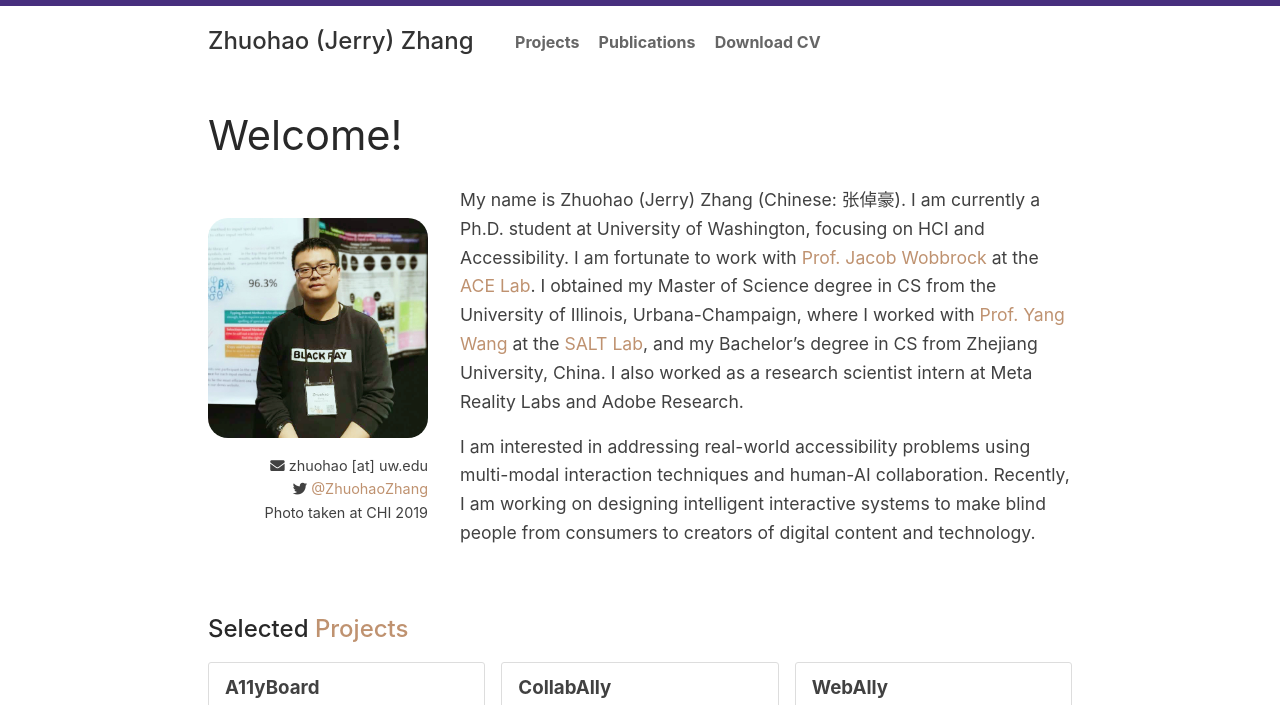
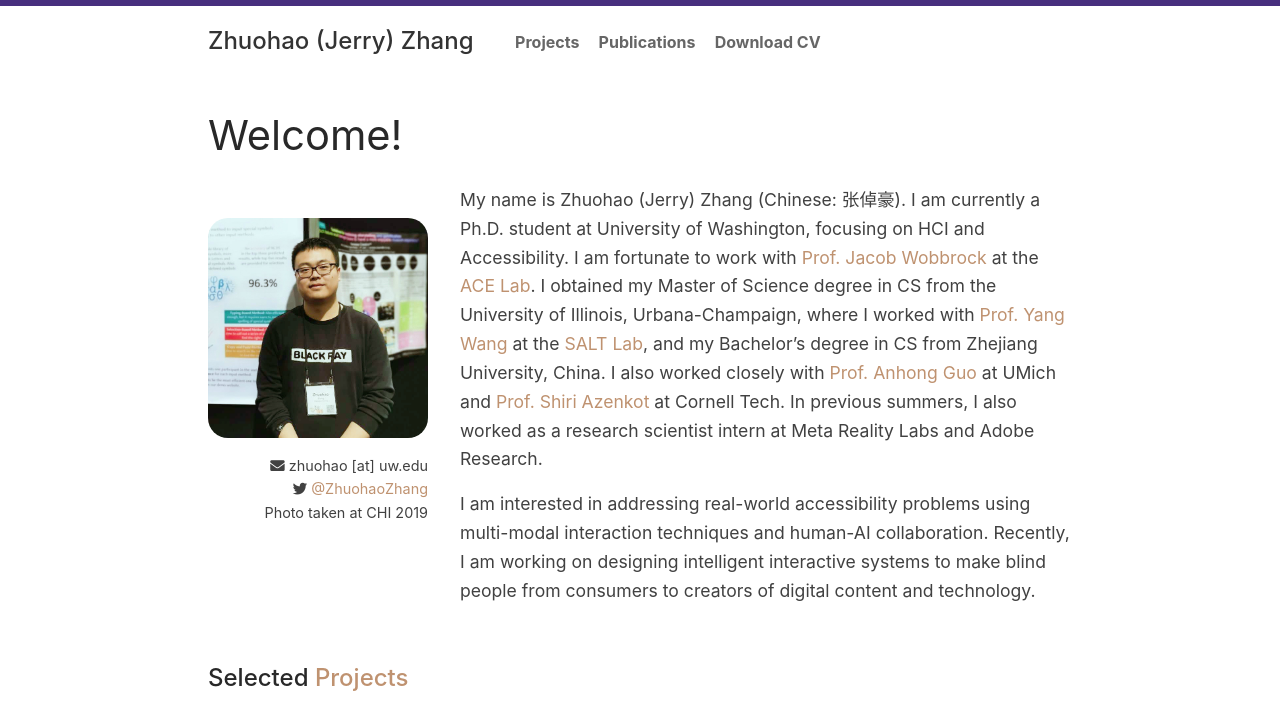
Before and after one commit to zhuohaouw/zhuohaouw.github.io, a Jekyll site: the page built from index.md, in a window 1280 px wide and 900 px high, cut to the strip 0-705 px from the top of the window. Built offline with Jekyll 4.4.1, drawn with Linux system fonts in a browser that asks for light colours.

Commit message:
update intro

```diff
--- a/index.md
+++ b/index.md
@@ -22,7 +22,7 @@ class: home
 </div>
 
 <div class="intro" markdown="1">
-My name is Zhuohao (Jerry) Zhang (Chinese: 张倬豪). I am currently a Ph.D. student at University of Washington, focusing on HCI and Accessibility. I am fortunate to work with [Prof. Jacob Wobbrock](https://faculty.washington.edu/wobbrock/){:target="_blank"} at the [ACE Lab](http://depts.washington.edu/acelab/index.html){:target="_blank"}. I obtained my Master of Science degree in CS from the University of Illinois, Urbana-Champaign, where I worked with [Prof. Yang Wang](http://yangwang.ischool.illinois.edu/){:target="_blank"} at the [SALT Lab](https://socialcomputing.web.illinois.edu/){:target="_blank"}, and my Bachelor's degree in CS from Zhejiang University, China. I also worked as a research scientist intern at Meta Reality Labs and Adobe Research.
+My name is Zhuohao (Jerry) Zhang (Chinese: 张倬豪). I am currently a Ph.D. student at University of Washington, focusing on HCI and Accessibility. I am fortunate to work with [Prof. Jacob Wobbrock](https://faculty.washington.edu/wobbrock/){:target="_blank"} at the [ACE Lab](http://depts.washington.edu/acelab/index.html){:target="_blank"}. I obtained my Master of Science degree in CS from the University of Illinois, Urbana-Champaign, where I worked with [Prof. Yang Wang](http://yangwang.ischool.illinois.edu/){:target="_blank"} at the [SALT Lab](https://socialcomputing.web.illinois.edu/){:target="_blank"}, and my Bachelor's degree in CS from Zhejiang University, China. I also worked closely with [Prof. Anhong Guo](https://guoanhong.com/){:target="_blank"} at UMich and [Prof. Shiri Azenkot](http://shiriazenkot.com/){:target="_blank"} at Cornell Tech. In previous summers, I also worked as a research scientist intern at Meta Reality Labs and Adobe Research.
 <!-- I also worked closely with [Prof. Sauvik Das](https://sauvikdas.com/){:target="_blank"} at CMU, [Prof. Shiri Azenkot](http://shiriazenkot.com/){:target="_blank"} at Cornell Tech, and [Prof. Yingcai Wu](http://www.ycwu.org/){:target="_blank"} at Zhejiang University, where I obtained my Bachelor's degree in CS.  -->
 
 I am interested in addressing real-world accessibility problems using multi-modal interaction techniques and human-AI collaboration. Recently, I am working on designing intelligent interactive systems to make blind people from consumers to creators of digital content and technology.
```
Also changed, not shown: 6 other files.
